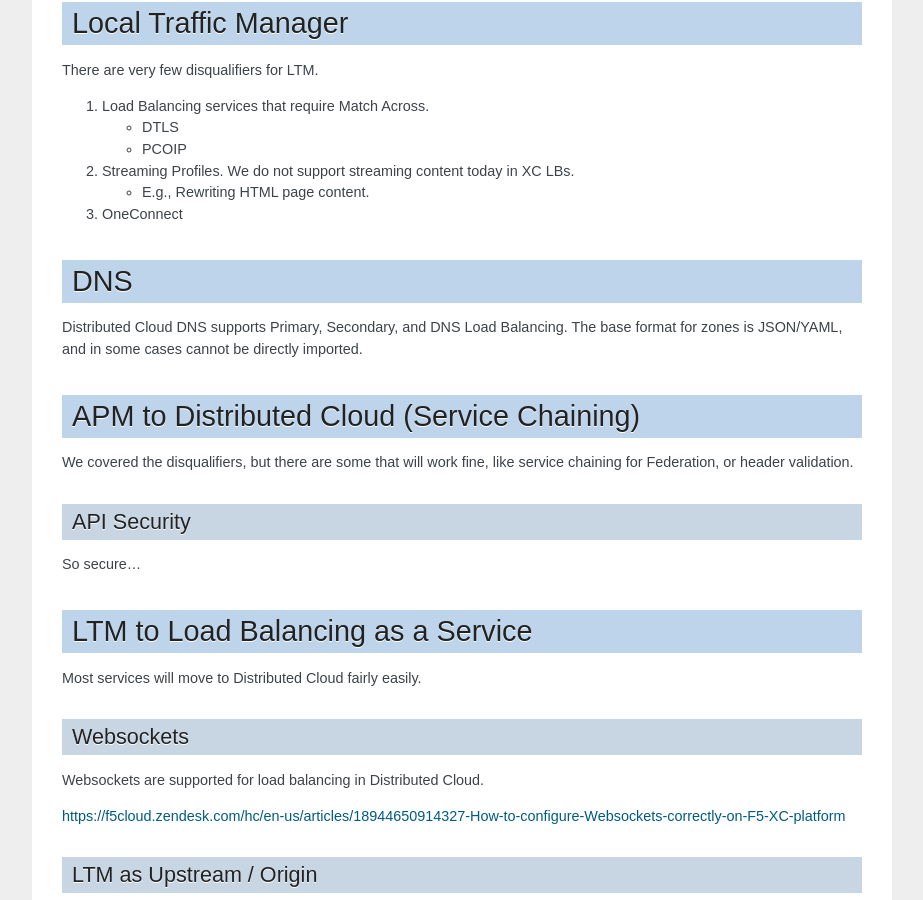
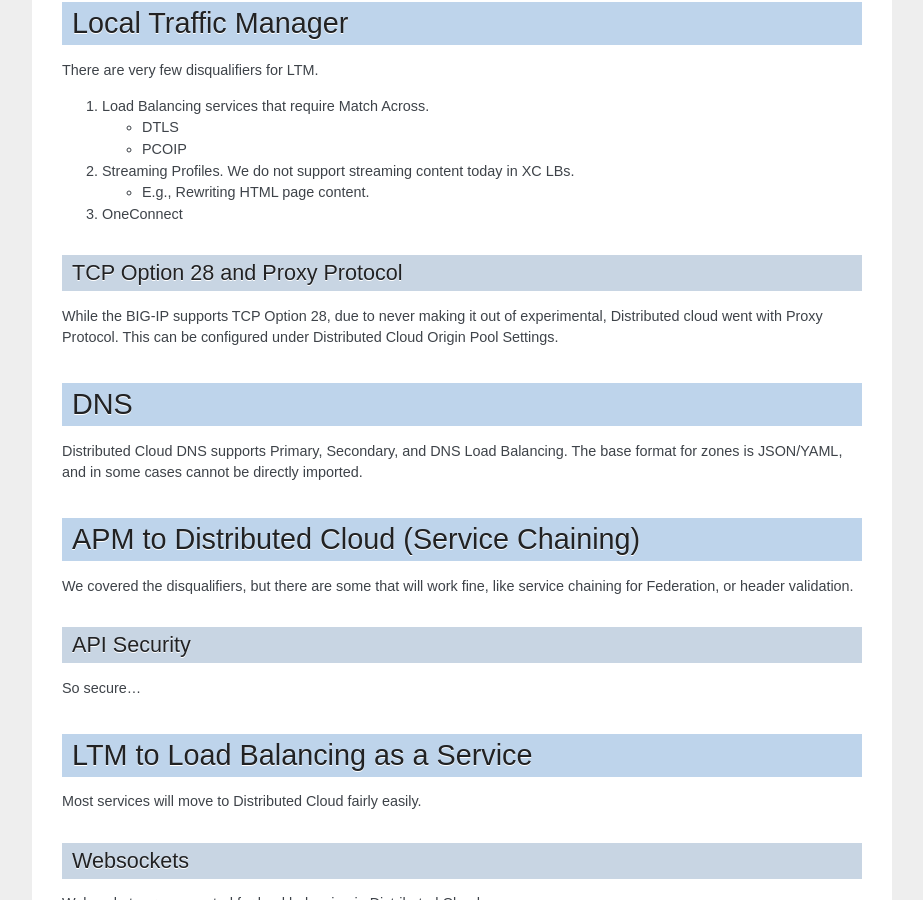
Before and after one commit to Mikej81/bigip_to_xc_faq, a Sphinx documentation site: the page built from docs/source/index.rst, in a window 1280 px wide and 900 px high, scrolled down 3238 px. Shown: the whole window, without its empty margins (198-1121 px from the left). Built offline with Sphinx 7.4.7, drawn with Linux system fonts in a browser that asks for light colours; the version number could not be read and is left out; some of the changed text lies outside the part shown.

Commit message:
tcp option

```diff
--- a/docs/source/index.rst
+++ b/docs/source/index.rst
@@ -125,6 +125,12 @@
    * E.g., Rewriting HTML page content.
 
 #. OneConnect
+
+TCP Option 28 and Proxy Protocol
+--------------------------------
+
+While the BIG-IP supports TCP Option 28, due to never making it out of experimental, Distributed cloud went with Proxy Protocol.  This can
+be configured under Distributed Cloud Origin Pool Settings.
 
 DNS
 ===
```
Also changed, not shown: 7 other files.
